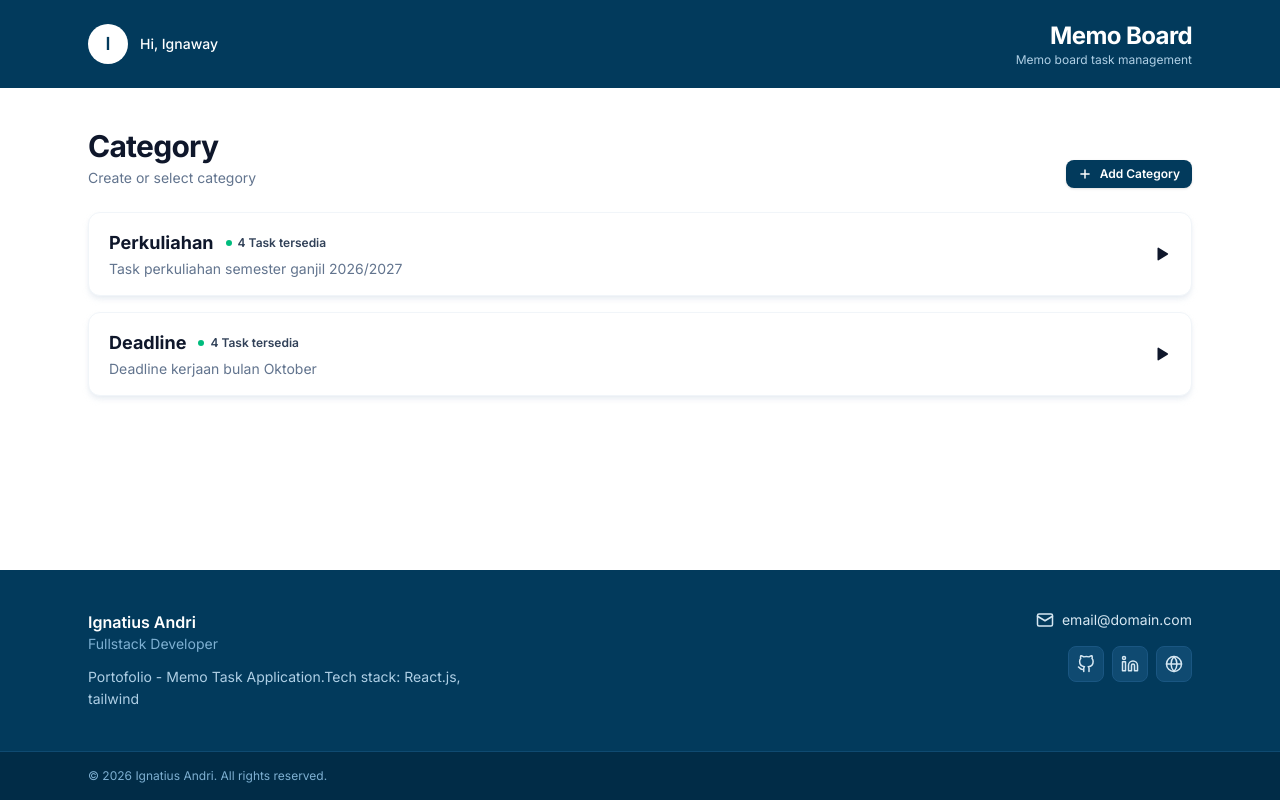
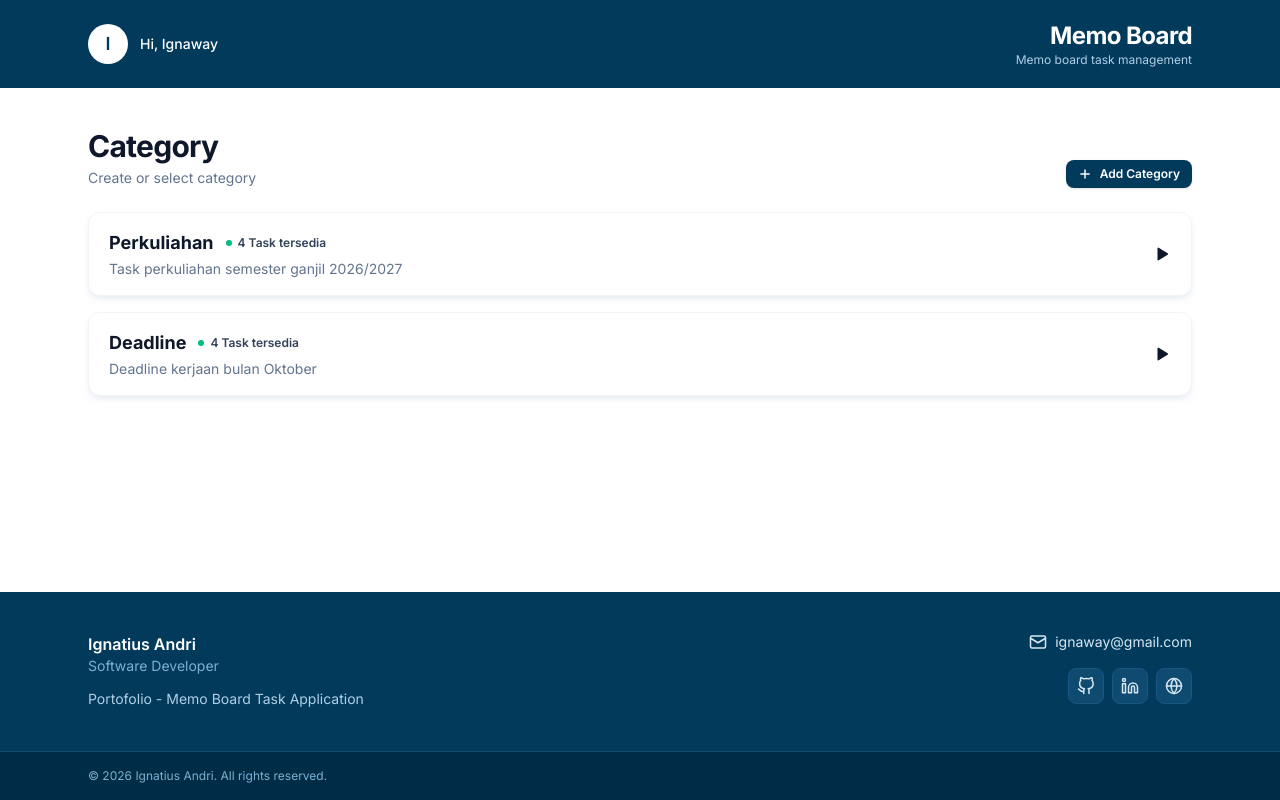
Before and after one commit to ignaways/memo-board, a React (Vite) app: page / in a window 1280 px wide. Built offline with nearby package versions, Linux system fonts and the light colour scheme.

Commit message:
update footer

```diff
--- a/src/constants/brand.js
+++ b/src/constants/brand.js
@@ -1,11 +1,11 @@
 export const BRAND = {
   name: "Ignatius Andri",
-  role: "Fullstack Developer",
-  description: "Portofolio - Memo Task Application.Tech stack: React.js, tailwind",
-  email: "email@domain.com",
+  role: "Software Developer",
+  description: "Portofolio - Memo Board Task Application",
+  email: "ignaway@gmail.com",
   socials: [
-    { label: "GitHub", href: "https://github.com/username", icon: "github" },
-    { label: "LinkedIn", href: "https://linkedin.com/in/username", icon: "linkedin" },
-    { label: "Portfolio", href: "https://domain.com", icon: "globe" },
+    { label: "GitHub", href: "https://github.com/ignaways", icon: "github" },
+    { label: "LinkedIn", href: "https://linkedin.com/in/ignatius-andri", icon: "linkedin" },
+    { label: "Portfolio", href: "https://ignaway.com", icon: "globe" },
   ],
 };
```
